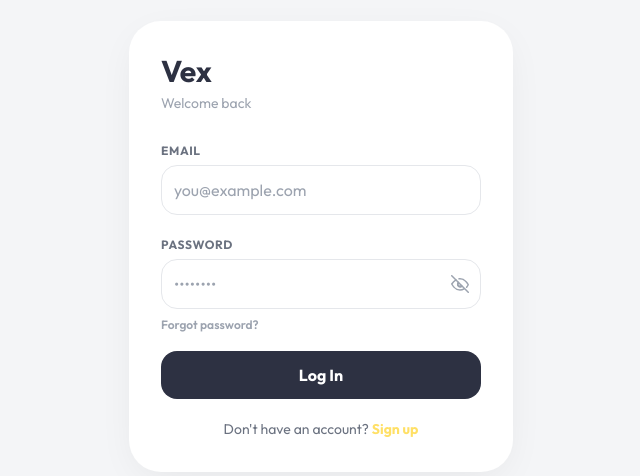
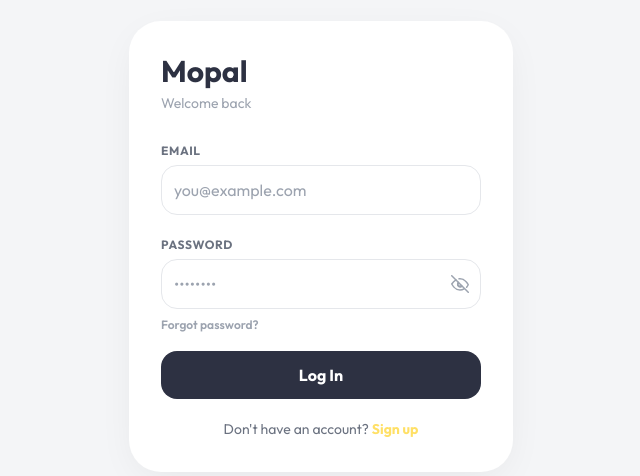
Before and after one commit to UsmanArazak/Vex, a React (Vite) app: page / in a window 1280 px wide. Shown: the part 154-630 px from the top of the page, without its empty margins (319-959 px from the left). Built offline with nearby package versions, Linux system fonts and the light colour scheme; no server answers.

Commit message:
Rename app from Vex to Mopal: package.json, PWA manifest, page titles, in-app brand text, storage keys

```diff
--- a/index.html
+++ b/index.html
@@ -7,12 +7,12 @@
     <link rel="manifest" href="/manifest.webmanifest" />
     <meta name="apple-mobile-web-app-capable" content="yes" />
     <meta name="apple-mobile-web-app-status-bar-style" content="default" />
-    <title>Vex My Wallet</title>
+    <title>Mopal</title>
     <link rel="preconnect" href="https://fonts.googleapis.com">
     <link rel="preconnect" href="https://fonts.gstatic.com" crossorigin>
     <link href="https://fonts.googleapis.com/css2?family=Outfit:wght@300;400;500;600;700&display=swap" rel="stylesheet">
     <meta name="viewport" content="width=device-width, initial-scale=1.0, maximum-scale=1.0, user-scalable=no" />
-    <title>Vex My Wallet - Spending Tracker</title>
+    <title>Mopal - Spending Tracker</title>
   </head>
   <body>
     <div id="root"></div>
--- a/package.json
+++ b/package.json
@@ -1,5 +1,5 @@
 {
-  "name": "vex-my-wallet",
+  "name": "mopal",
   "private": true,
   "version": "0.0.0",
   "type": "module",
--- a/src/App.jsx
+++ b/src/App.jsx
@@ -18,11 +18,11 @@ function App() {
   const toast = useToast();
   const [justOnboarded, setJustOnboarded] = useState(false);
   const [currentPath, setCurrentPath] = useState(() => {
-    return localStorage.getItem('vex_current_path') || 'dashboard';
+    return localStorage.getItem('mopal_current_path') || 'dashboard';
   });
 
   const navigate = (path) => {
-    localStorage.setItem('vex_current_path', path);
+    localStorage.setItem('mopal_current_path', path);
     setCurrentPath(path);
   };
   const [isGlobalAddOpen, setIsGlobalAddOpen] = useState(false);
--- a/src/context/ThemeContext.jsx
+++ b/src/context/ThemeContext.jsx
@@ -2,7 +2,7 @@
 import React, { createContext, useContext, useEffect, useState } from 'react';
 
 const ThemeContext = createContext(null);
-const STORAGE_KEY = 'vex_theme'; // 'light' | 'dark' | 'system'
+const STORAGE_KEY = 'mopal_theme'; // 'light' | 'dark' | 'system'
 
 const getSystemPref = () =>
   window.matchMedia && window.matchMedia('(prefers-color-scheme: dark)').matches ? 'dark' : 'light';
--- a/src/pages/Auth.jsx
+++ b/src/pages/Auth.jsx
@@ -70,7 +70,7 @@ const Auth = () => {
   return (
     <div className="min-h-screen flex items-center justify-center bg-brand-gray dark:bg-brand-dark p-6">
       <div className="w-full max-w-sm bg-white dark:bg-brand-darkCard rounded-3xl shadow-soft p-8">
-        <h1 className="text-3xl font-bold text-brand-charcoal dark:text-white mb-1">Vex</h1>
+        <h1 className="text-3xl font-bold text-brand-charcoal dark:text-white mb-1">Mopal</h1>
         <p className="text-gray-400 dark:text-gray-500 mb-6 text-sm">
           {mode === 'login' ? 'Welcome back' : mode === 'signup' ? 'Create your account' : 'Reset your password'}
         </p>
--- a/src/pages/Me.jsx
+++ b/src/pages/Me.jsx
@@ -299,7 +299,7 @@ const SettingsScreen = ({ onBack }) => {
     const dataStr = "data:text/json;charset=utf-8," + encodeURIComponent(JSON.stringify(data, null, 2));
     const a = document.createElement('a');
     a.setAttribute("href", dataStr);
-    a.setAttribute("download", `vex_wallet_backup_${new Date().toISOString().split('T')[0]}.json`);
+    a.setAttribute("download", `mopal_backup_${new Date().toISOString().split('T')[0]}.json`);
     document.body.appendChild(a);
     a.click();
     a.remove();
@@ -346,7 +346,7 @@ const SettingsScreen = ({ onBack }) => {
       <section>
         <h2 className="font-bold text-xl mb-4">Appearance</h2>
         <div className="card border border-gray-100 dark:border-brand-darkBorder shadow-sm p-5">
-          <p className="text-sm text-gray-500 dark:text-gray-400 mb-4">Choose how Vex looks on this device.</p>
+          <p className="text-sm text-gray-500 dark:text-gray-400 mb-4">Choose how Mopal looks on this device.</p>
           <div className="flex bg-gray-100 dark:bg-brand-darkBorder p-1 rounded-xl">
             {THEME_OPTIONS.map(opt => (
               <button
--- a/src/pages/Onboarding.jsx
+++ b/src/pages/Onboarding.jsx
@@ -38,7 +38,7 @@ const Onboarding = ({ onComplete }) => {
         await supabase.auth.updateUser({ data: { monthly_income_estimate: Number(income) } });
       }
       await markOnboarded();
-      toast.success('You\'re all set — welcome to Vex!');
+      toast.success('You\'re all set — welcome to Mopal!');
       onComplete();
     } catch (err) {
       toast.error(err.message || 'Something went wrong, but you can adjust this later in Settings');
@@ -67,9 +67,9 @@ const Onboarding = ({ onComplete }) => {
         {step === 'welcome' && (
           <div className="animate-scale-in">
             <div className="w-14 h-14 rounded-2xl bg-brand-gold flex items-center justify-center mb-5">
-              <span className="text-2xl font-black text-brand-charcoal">V</span>
+              <span className="text-2xl font-black text-brand-charcoal">M</span>
             </div>
-            <h1 className="text-2xl font-bold text-brand-charcoal dark:text-white mb-2">Welcome to Vex</h1>
+            <h1 className="text-2xl font-bold text-brand-charcoal dark:text-white mb-2">Welcome to Mopal</h1>
             <p className="text-sm text-gray-500 dark:text-gray-400 mb-8">
               Let's set up your money in under a minute — spending, savings, and everything in between.
             </p>
@@ -84,7 +84,7 @@ const Onboarding = ({ onComplete }) => {
           <div className="animate-scale-in">
             <h1 className="text-xl font-bold text-brand-charcoal dark:text-white mb-2">Roughly, what do you earn monthly?</h1>
             <p className="text-sm text-gray-500 dark:text-gray-400 mb-6">
-              Just a ballpark — this helps Vex give you more useful insights later. Totally optional.
+              Just a ballpark — this helps Mopal give you more useful insights later. Totally optional.
             </p>
             <label className="text-xs font-bold text-gray-500 dark:text-gray-400 uppercase tracking-wider">Monthly income (₦)</label>
             <input
--- a/src/pages/ResetPassword.jsx
+++ b/src/pages/ResetPassword.jsx
@@ -38,7 +38,7 @@ const ResetPassword = () => {
               <svg width="26" height="26" viewBox="0 0 24 24" fill="none" stroke="currentColor" strokeWidth="2.5" strokeLinecap="round" strokeLinejoin="round"><polyline points="20 6 9 17 4 12" /></svg>
             </div>
             <h1 className="text-xl font-bold text-brand-charcoal dark:text-white mb-2">Password updated</h1>
-            <p className="text-sm text-gray-400 dark:text-gray-500">You're all set — taking you into Vex now.</p>
+            <p className="text-sm text-gray-400 dark:text-gray-500">You're all set — taking you into Mopal now.</p>
           </div>
         ) : (
           <>
--- a/vite.config.js
+++ b/vite.config.js
@@ -24,8 +24,8 @@ export default defineConfig({
       },
       includeAssets: ['favicon.png'],
       manifest: {
-        name: 'Vex My Wallet',
-        short_name: 'Vex Wallet',
+        name: 'Mopal',
+        short_name: 'Mopal',
         description: 'Personal Spending Tracker',
         theme_color: '#FFE066',
         background_color: '#F4F5F7',
```
